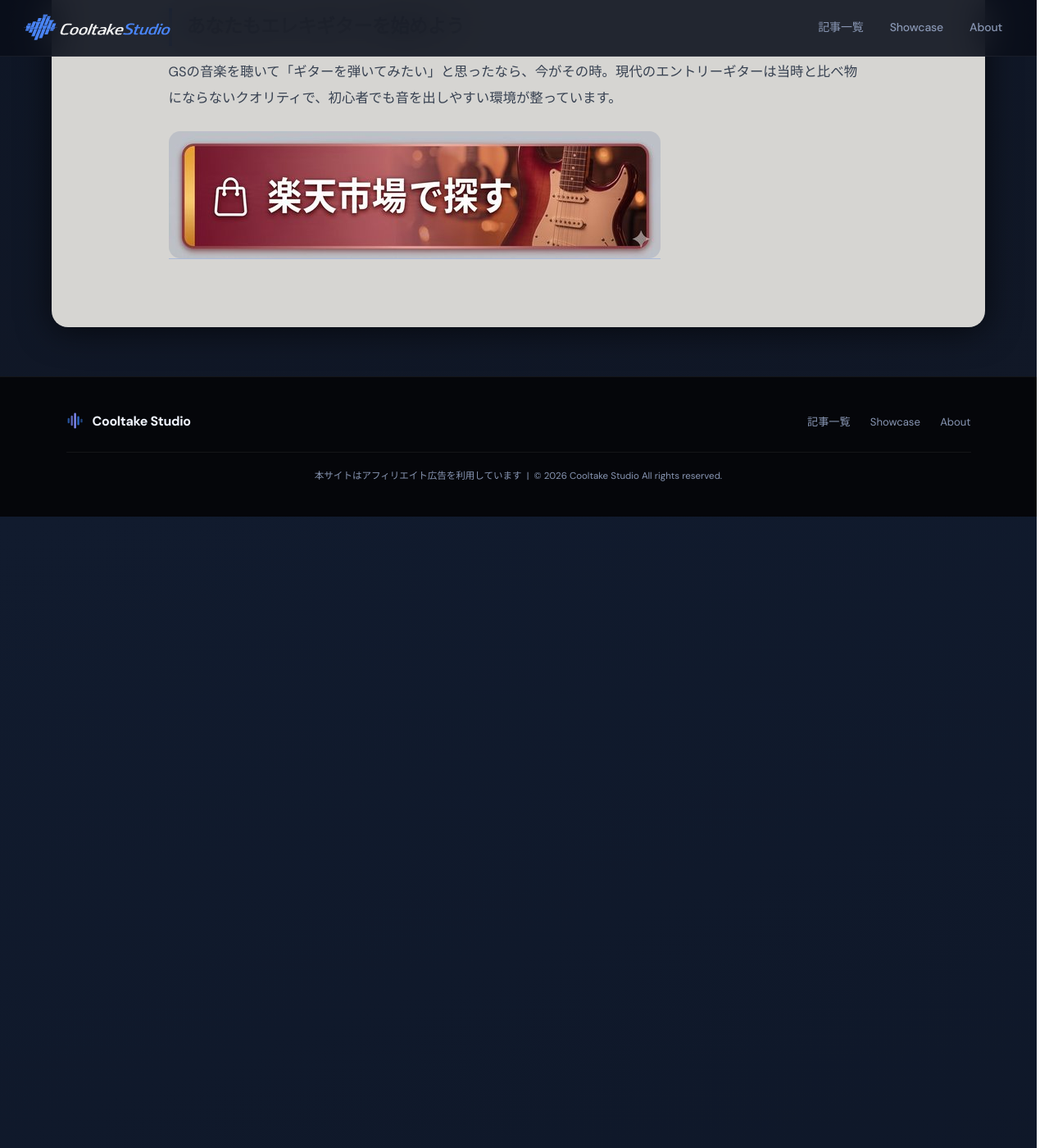
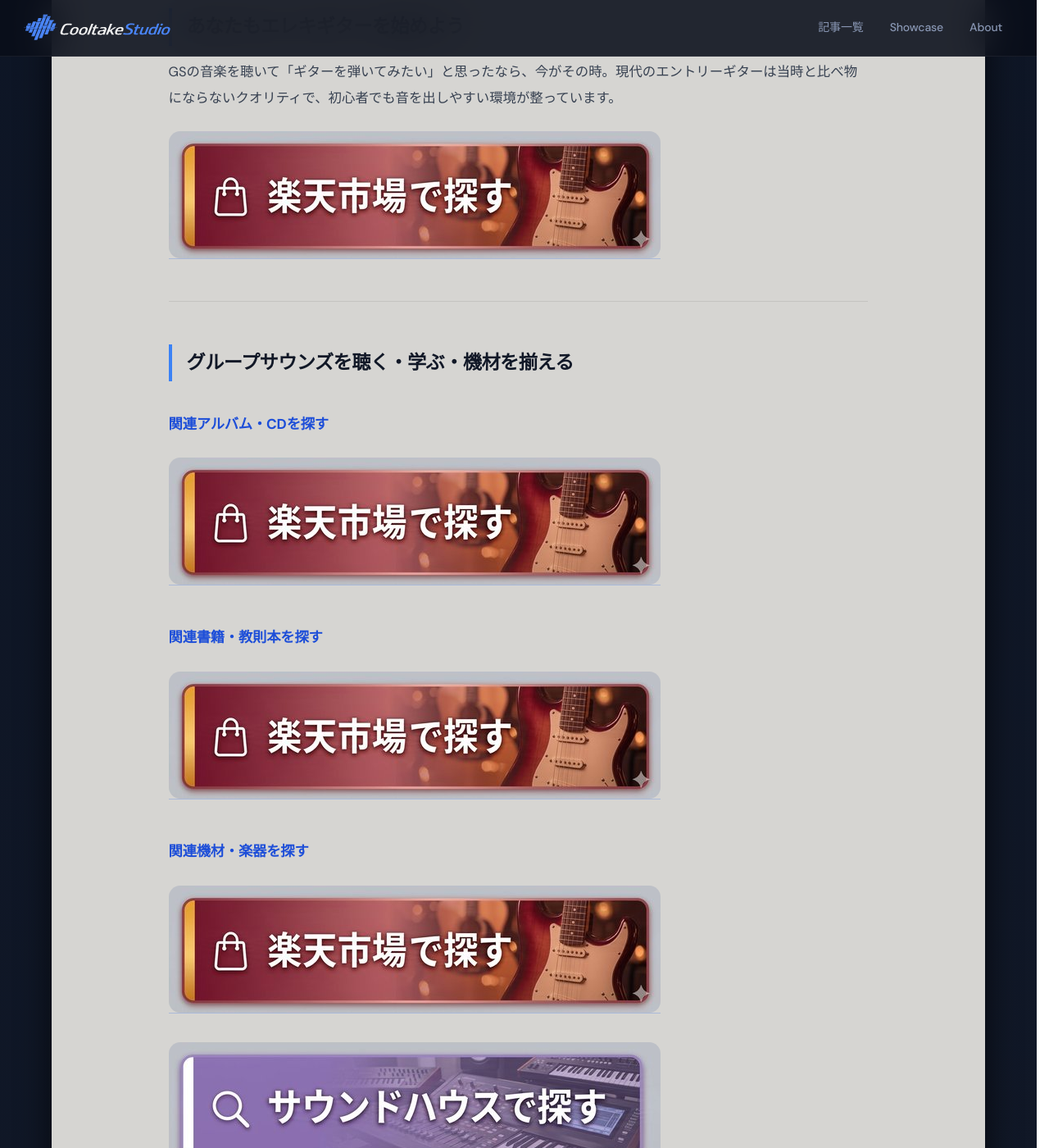
Before and after one commit to cooltake/cooltake-staging, a Jekyll site: the page built from _posts/2026-05-30-japan-music-01-gs-boom.md, in a window 1280 px wide and 1400 px high, scrolled down 3446 px. Shown: the whole window at 82% size. Built offline with Jekyll 4.4.1, drawn with Linux system fonts in a browser that asks for light colours; some web fonts are replaced.

Commit message:
feat: add album/book/gear CTA to 2026-05-30-japan-music-01-gs-boom.md

```diff
--- a/_posts/2026-05-30-japan-music-01-gs-boom.md
+++ b/_posts/2026-05-30-japan-music-01-gs-boom.md
@@ -108,3 +108,37 @@
 <img src="/assets/images/btn-rakuten.jpg" alt="楽天市場で探す" width="600" height="155" style="max-width:100%;height:auto;border-radius:14px;display:block;">
 </a>
 </div>
+
+---
+
+## グループサウンズを聴く・学ぶ・機材を揃える
+
+### 関連アルバム・CDを探す
+
+<div style="margin:1.5rem 0;">
+<a href="https://hb.afl.rakuten.co.jp/ichiba/2c3fa5a0.94ef6741.2c3fa5a1.98b5e1ce/?pc=https%3A//search.rakuten.co.jp/search/mall/%E3%82%B0%E3%83%AB%E3%83%BC%E3%83%97%E3%82%B5%E3%82%A6%E3%83%B3%E3%82%BA%2BCD/" rel="nofollow" referrerpolicy="no-referrer-when-downgrade" style="display:inline-block;text-decoration:none;">
+<img src="/assets/images/btn-rakuten.jpg" alt="楽天市場で探す" width="600" height="155" style="max-width:100%;height:auto;border-radius:14px;display:block;">
+</a>
+</div>
+
+### 関連書籍・教則本を探す
+
+<div style="margin:1.5rem 0;">
+<a href="https://hb.afl.rakuten.co.jp/ichiba/2c3fa5a0.94ef6741.2c3fa5a1.98b5e1ce/?pc=https%3A//search.rakuten.co.jp/search/mall/%E3%82%A8%E3%83%AC%E3%82%AD%E3%82%AE%E3%82%BF%E3%83%BC%2B%E6%95%99%E5%89%87%E6%9C%AC%2B%E5%88%9D%E5%BF%83%E8%80%85/" rel="nofollow" referrerpolicy="no-referrer-when-downgrade" style="display:inline-block;text-decoration:none;">
+<img src="/assets/images/btn-rakuten.jpg" alt="楽天市場で探す" width="600" height="155" style="max-width:100%;height:auto;border-radius:14px;display:block;">
+</a>
+</div>
+
+### 関連機材・楽器を探す
+
+<div style="margin:1.5rem 0;">
+<a href="https://hb.afl.rakuten.co.jp/ichiba/2c3fa5a0.94ef6741.2c3fa5a1.98b5e1ce/?pc=https%3A//search.rakuten.co.jp/search/mall/%E3%82%A8%E3%83%AC%E3%82%AD%E3%82%AE%E3%82%BF%E3%83%BC%2B%E3%83%93%E3%83%B3%E3%83%86%E3%83%BC%E3%82%B8/" rel="nofollow" referrerpolicy="no-referrer-when-downgrade" style="display:inline-block;text-decoration:none;">
+<img src="/assets/images/btn-rakuten.jpg" alt="楽天市場で探す" width="600" height="155" style="max-width:100%;height:auto;border-radius:14px;display:block;">
+</a>
+</div>
+
+<div style="margin:1.5rem 0;">
+<a href="https://h.accesstrade.net/sp/cc?rk=0100pdhv00n9hy" rel="nofollow" referrerpolicy="no-referrer-when-downgrade" style="display:inline-block;text-decoration:none;">
+<img src="/assets/images/btn-soundhouse.jpg" alt="サウンドハウスで探す" width="600" height="155" style="max-width:100%;height:auto;border-radius:14px;display:block;">
+</a>
+</div>
```
